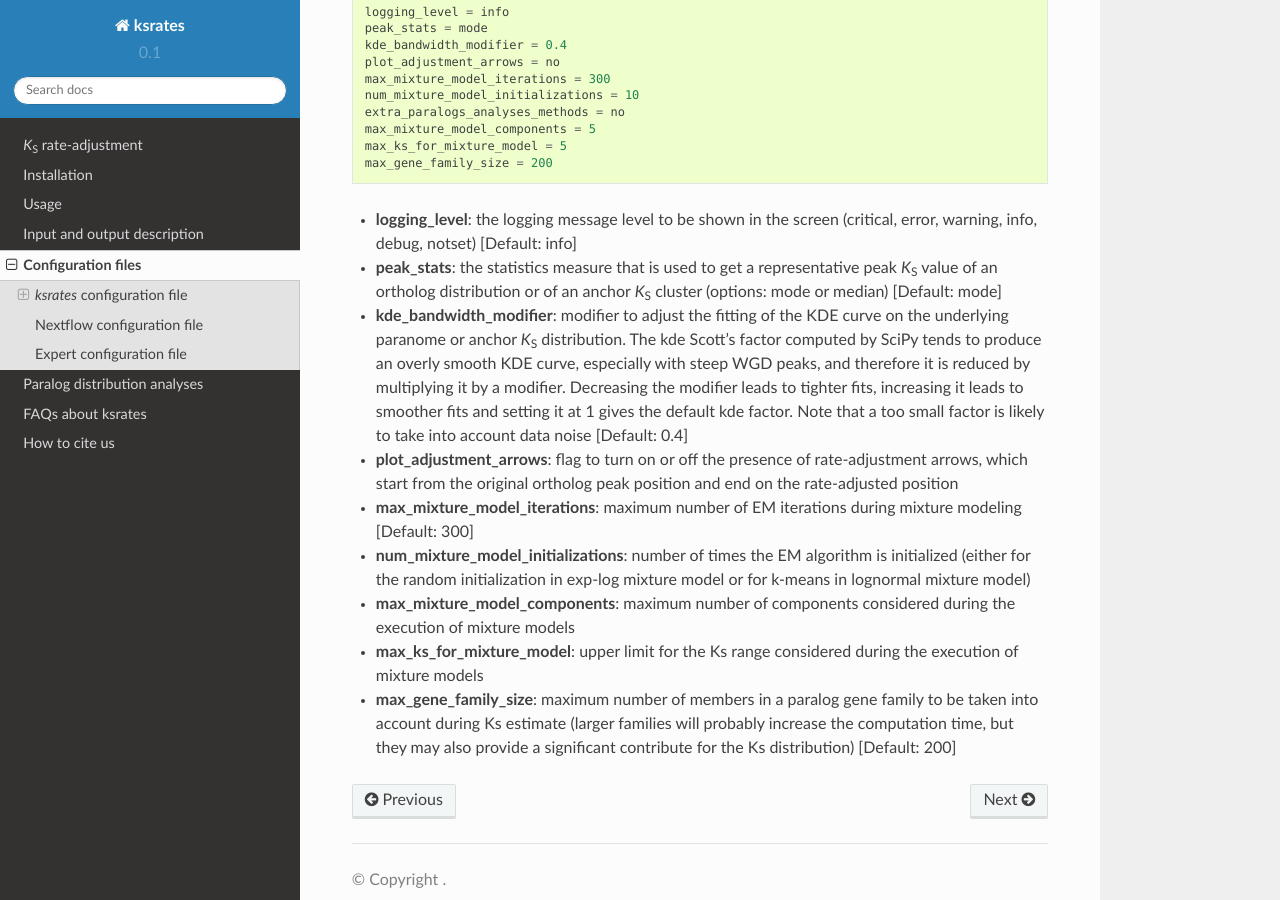
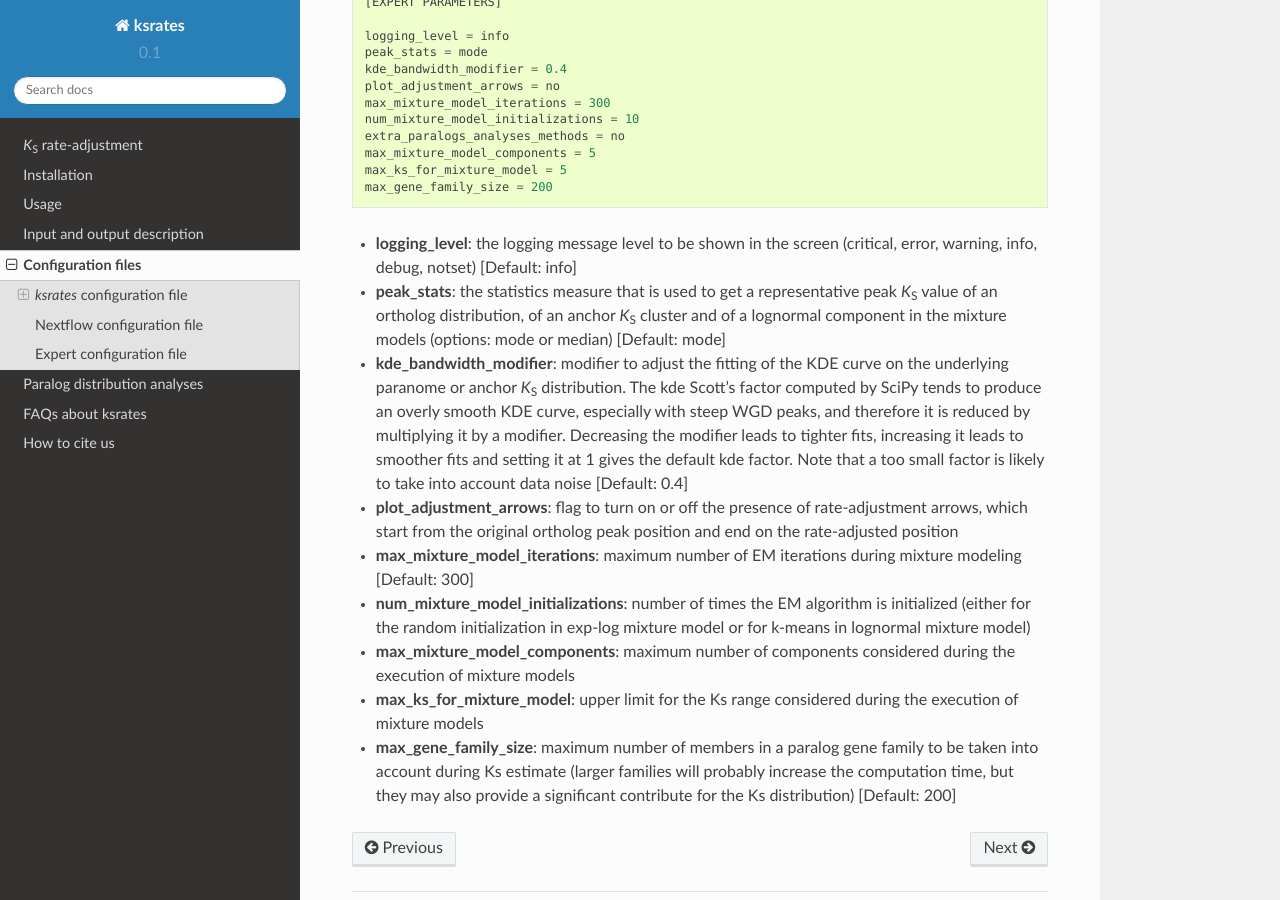
Before and after one commit to VIB-PSB/ksrates, a Sphinx documentation site: the page built from doc/source/configuration.rst, in a window 1280 px wide and 900 px high, scrolled down 5081 px. Built offline with Sphinx 7.4.7 and the Read the Docs theme 2.0.0, drawn with Linux system fonts in a browser that asks for light colours; some of the changed text lies outside the part shown.

Commit message:
Improve parameter description in configuration.rst

```diff
--- a/doc/source/configuration.rst
+++ b/doc/source/configuration.rst
@@ -184,7 +184,7 @@ It is an optional configuration file containing expert parameters for fine-tunin
     max_gene_family_size = 200
 
 * **logging_level**: the logging message level to be shown in the screen (critical, error, warning, info, debug, notset) [Default: info]
-* **peak_stats**: the statistics measure that is used to get a representative peak *K*:sub:`S` value of an ortholog distribution or of an anchor *K*:sub:`S` cluster (options: mode or median) [Default: mode]
+* **peak_stats**: the statistics measure that is used to get a representative peak *K*:sub:`S` value of an ortholog distribution, of an anchor *K*:sub:`S` cluster and of a lognormal component in the mixture models (options: mode or median) [Default: mode]
 * **kde_bandwidth_modifier**: modifier to adjust the fitting of the KDE curve on the underlying paranome or anchor *K*:sub:`S` distribution. The kde Scott's factor computed by SciPy tends to produce an overly smooth KDE curve, especially with steep WGD peaks, and therefore it is reduced by multiplying it by a modifier. Decreasing the modifier leads to tighter fits, increasing it leads to smoother fits and setting it at 1 gives the default kde factor. Note that a too small factor is likely to take into account data noise [Default: 0.4]
 * **plot_adjustment_arrows**: flag to turn on or off the presence of rate-adjustment arrows, which start from the original ortholog peak position and end on the rate-adjusted position
 * **max_mixture_model_iterations**: maximum number of EM iterations during mixture modeling [Default: 300]
```
Also changed, not shown: other parts of doc/source/configuration.rst (+1 -1 lines).
